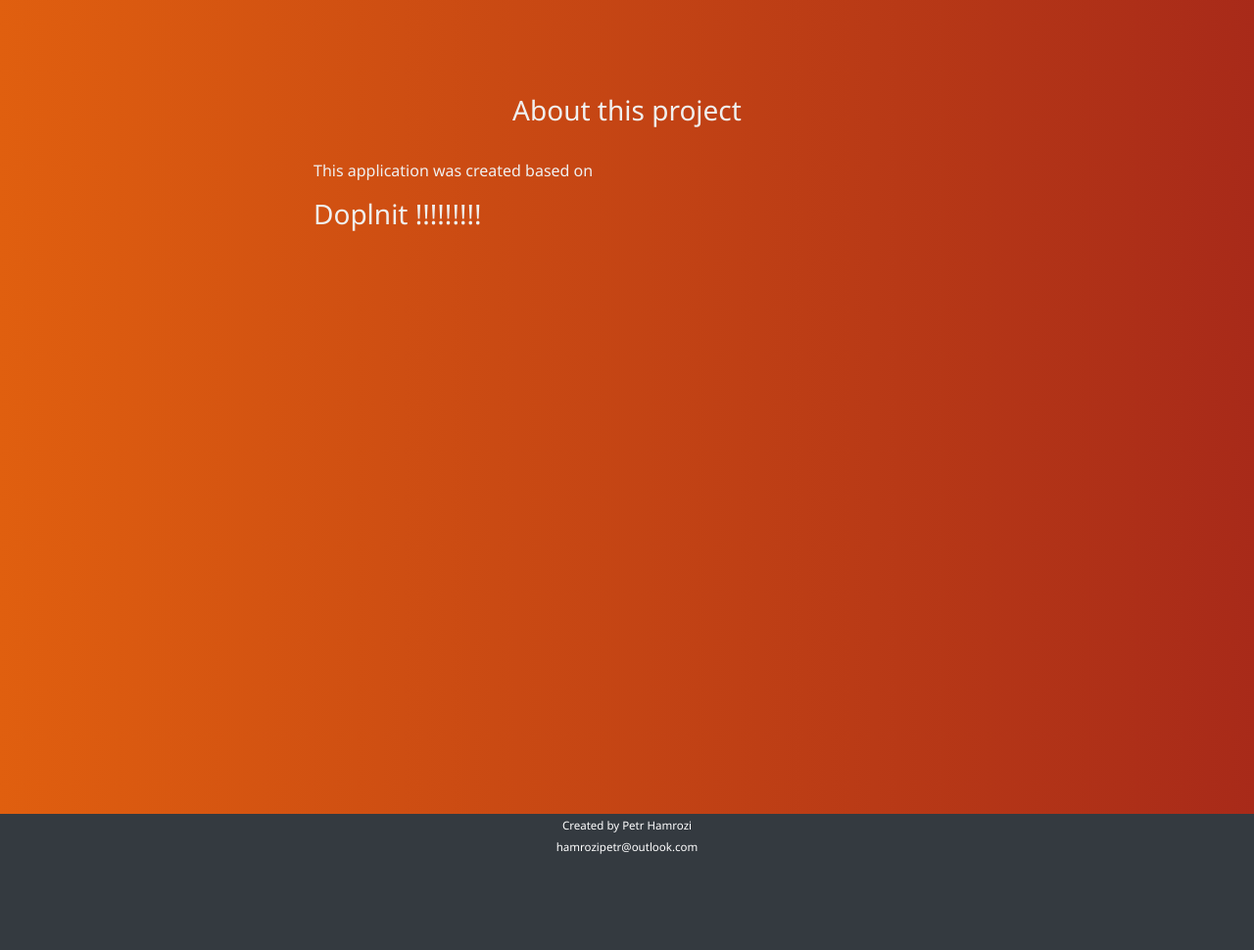
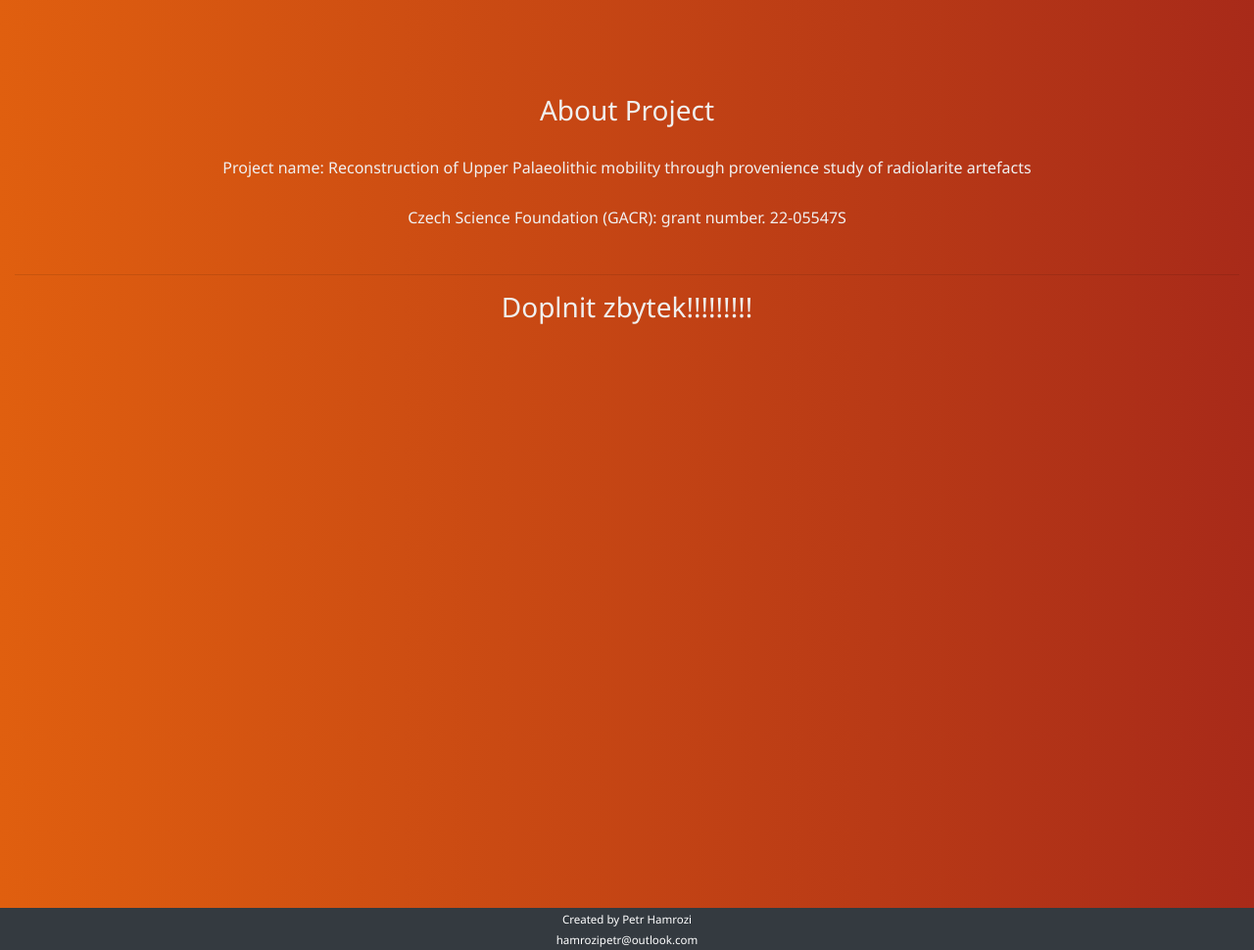
Before and after one commit to hampet1/radiolarite_provenance_classifier, a Django app: page /about/ in a window 1280 px wide. Shown: the part 96-1066 px from the top of the page at 98% size. Before the commit the page ends 968 px from the top, so only its background shows below. Run offline with Django 4.2, Linux system fonts and the light colour scheme; some libraries are stand-ins or nearby versions.

Commit message:
updating texts

```diff
--- a/users/templates/about.html
+++ b/users/templates/about.html
@@ -2,15 +2,17 @@
 
             {% block content %}
 
-        <section class="container-fluid bg">
-            <section class= "row justify-content-center ">
-                <section class="col-6 p-0"><br>
-                    <h3 style="text-align:center;"> About this project </h3><br>
-                    <p> This application was created based on</p>
-                    <!-- change it -->
-                    <h3 style="margin-bottom: 500px;"> Doplnit !!!!!!!!!</h3>
+       <section class="container-fluid bg">
+  <section class="row justify-content-center">
+    <section class="col-12 "><br>
+      <h3 style="text-align:center;">About Project</h3><br>
+      <h6 style="text-align:center;">Project name: Reconstruction of Upper Palaeolithic mobility through provenience study of radiolarite artefacts</h6><br>
+      <h6 style="text-align:center; ">Czech Science Foundation (GACR): grant number. 22-05547S</h6><br><hr>
+      <!-- change it -->
+      <h3 style="margin-bottom: 500px; text-align: center;">Doplnit zbytek!!!!!!!!!</h3>
+    </section>
+  </section>
+</section>
 
-            </section>
-          </section>
          </section>
             {% endblock %}
```
